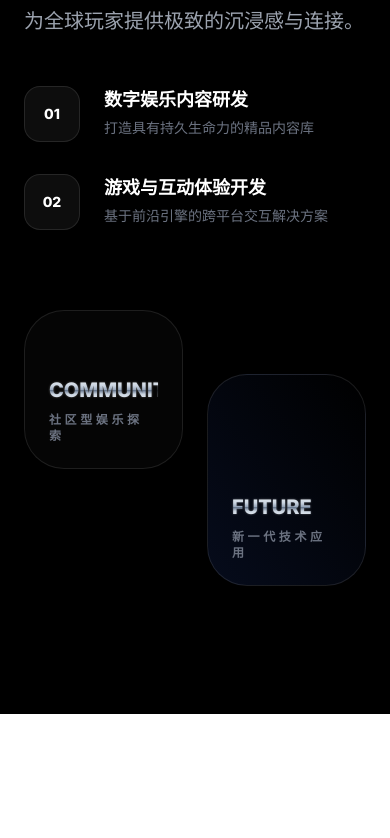
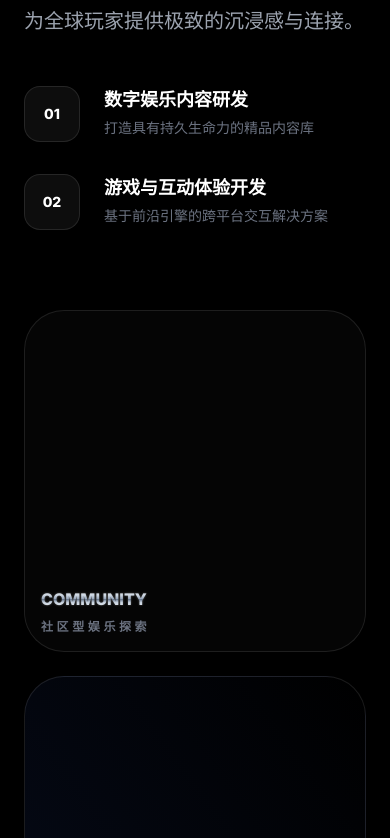
Before and after one commit to VerspotTechnology/verspot-digital-tech, a React (Vite) app: page /#/ in a window 390 px wide. Shown: the part 1162-2000 px from the top of the page. Built offline with nearby package versions, Linux system fonts and the light colour scheme.

Commit message:
Implement responsive font scaling with clamp() for better zoom adaptation

```diff
--- a/pages/Home.tsx
+++ b/pages/Home.tsx
@@ -83,13 +83,13 @@ const Home: React.FC = () => {
                 </div>
               </div>
             </div>
-            <div className="grid grid-cols-2 gap-6">
-              <div className="aspect-square bg-white/[0.02] rounded-[2.5rem] border border-white/10 p-6 sm:p-8 md:p-10 flex flex-col justify-end group hover:bg-white/[0.05] transition-all">
-                <div className="text-xl sm:text-2xl md:text-3xl font-black mb-2 sm:mb-3 metallic-text">COMMUNITY</div>
+            <div className="grid grid-cols-1 sm:grid-cols-2 gap-6">
+              <div className="aspect-square bg-white/[0.02] rounded-[2.5rem] border border-white/10 p-4 sm:p-6 md:p-8 lg:p-10 flex flex-col justify-end group hover:bg-white/[0.05] transition-all">
+                <div className="text-[clamp(1rem,4vw,3rem)] font-black mb-2 metallic-text">COMMUNITY</div>
                 <div className="text-xs text-gray-500 uppercase tracking-[0.3em] font-bold">{t.home.business.community}</div>
               </div>
-              <div className="aspect-[3/4] bg-gradient-to-tr from-blue-900/20 to-transparent rounded-[2.5rem] border border-white/10 p-6 sm:p-8 md:p-10 flex flex-col justify-end mt-16 group hover:from-blue-800/30 transition-all">
-                <div className="text-xl sm:text-2xl md:text-3xl font-black mb-2 sm:mb-3 metallic-text">FUTURE</div>
+              <div className="aspect-[3/4] bg-gradient-to-tr from-blue-900/20 to-transparent rounded-[2.5rem] border border-white/10 p-4 sm:p-6 md:p-8 lg:p-10 flex flex-col justify-end sm:mt-16 group hover:from-blue-800/30 transition-all">
+                <div className="text-[clamp(1rem,4vw,3rem)] font-black mb-2 metallic-text">FUTURE</div>
                 <div className="text-xs text-gray-500 uppercase tracking-[0.3em] font-bold">{t.home.business.future}</div>
               </div>
             </div>
```
